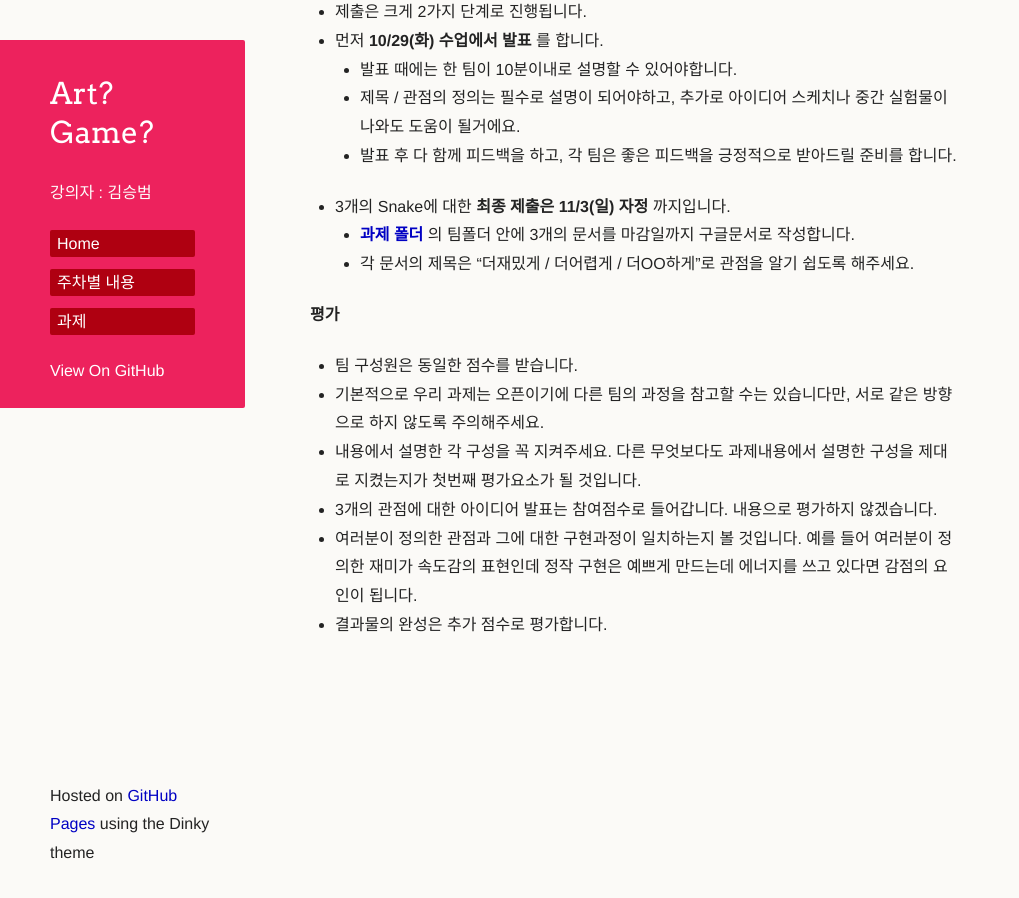
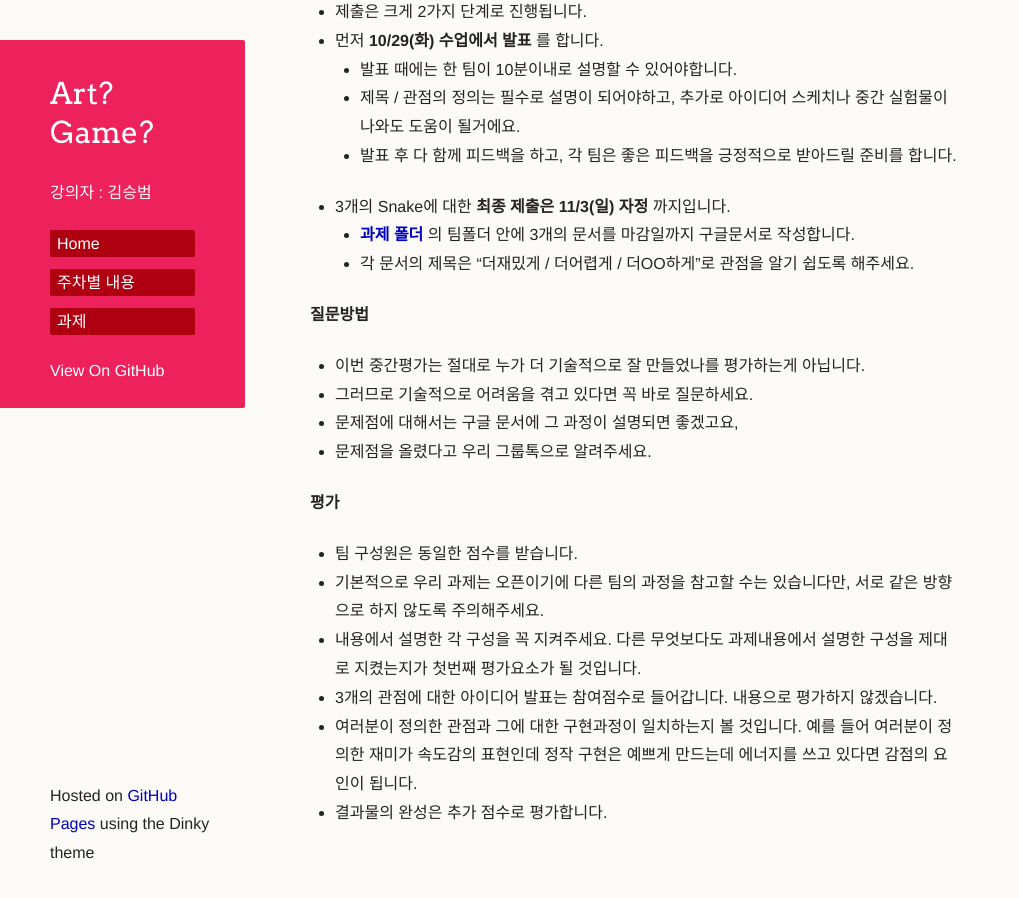
Before and after one commit to picxenk/SIA2019ArtGame, a Jekyll site: the page built from homework.md, in a window 1280 px wide and 900 px high, scrolled down 5091 px. Shown: the whole window, without its empty margins (0-1019 px from the left). Built offline with Jekyll 4.4.1, drawn with Linux system fonts in a browser that asks for light colours; our own code applies the rules of GitHub Pages for plain Markdown files; a script that is not in the unit is left out; the repository's description, which GitHub fills in, is left out.

Commit message:
Update homework.md

```diff
--- a/homework.md
+++ b/homework.md
@@ -132,6 +132,12 @@
    * **[과제 폴더](https://drive.google.com/drive/folders/1mpnglmL9HTCzJWQABKuO6EpvBTRtCqk2)** 의 팀폴더 안에 3개의 문서를 마감일까지 구글문서로 작성합니다.
    * 각 문서의 제목은 "더재밌게 / 더어렵게 / 더OO하게"로 관점을 알기 쉽도록 해주세요.
 
+**질문방법**
+ * 이번 중간평가는 절대로 누가 더 기술적으로 잘 만들었나를 평가하는게 아닙니다.
+ * 그러므로 기술적으로 어려움을 겪고 있다면 꼭 바로 질문하세요.
+ * 문제점에 대해서는 구글 문서에 그 과정이 설명되면 좋겠고요,
+ * 문제점을 올렸다고 우리 그룹톡으로 알려주세요.
+
 **평가**
  * 팀 구성원은 동일한 점수를 받습니다.
  * 기본적으로 우리 과제는 오픈이기에 다른 팀의 과정을 참고할 수는 있습니다만, 서로 같은 방향으로 하지 않도록 주의해주세요.
```
